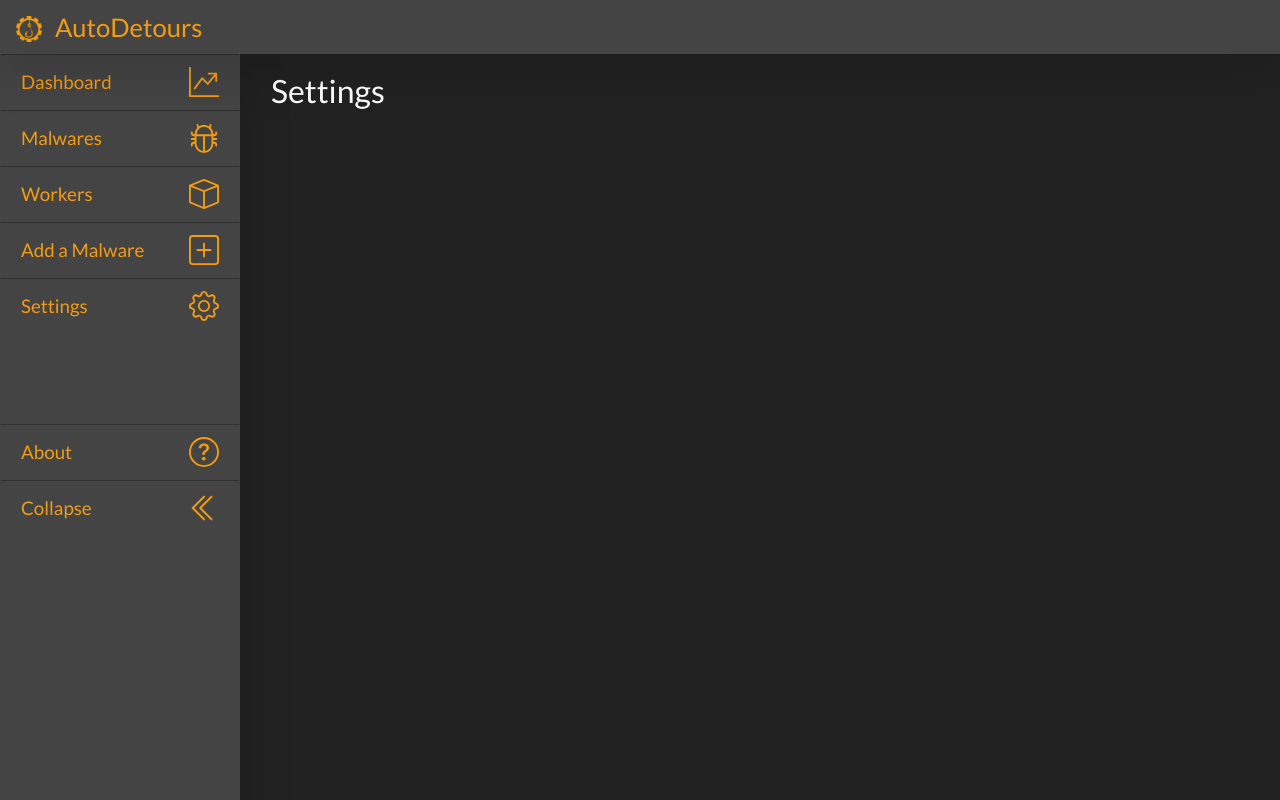
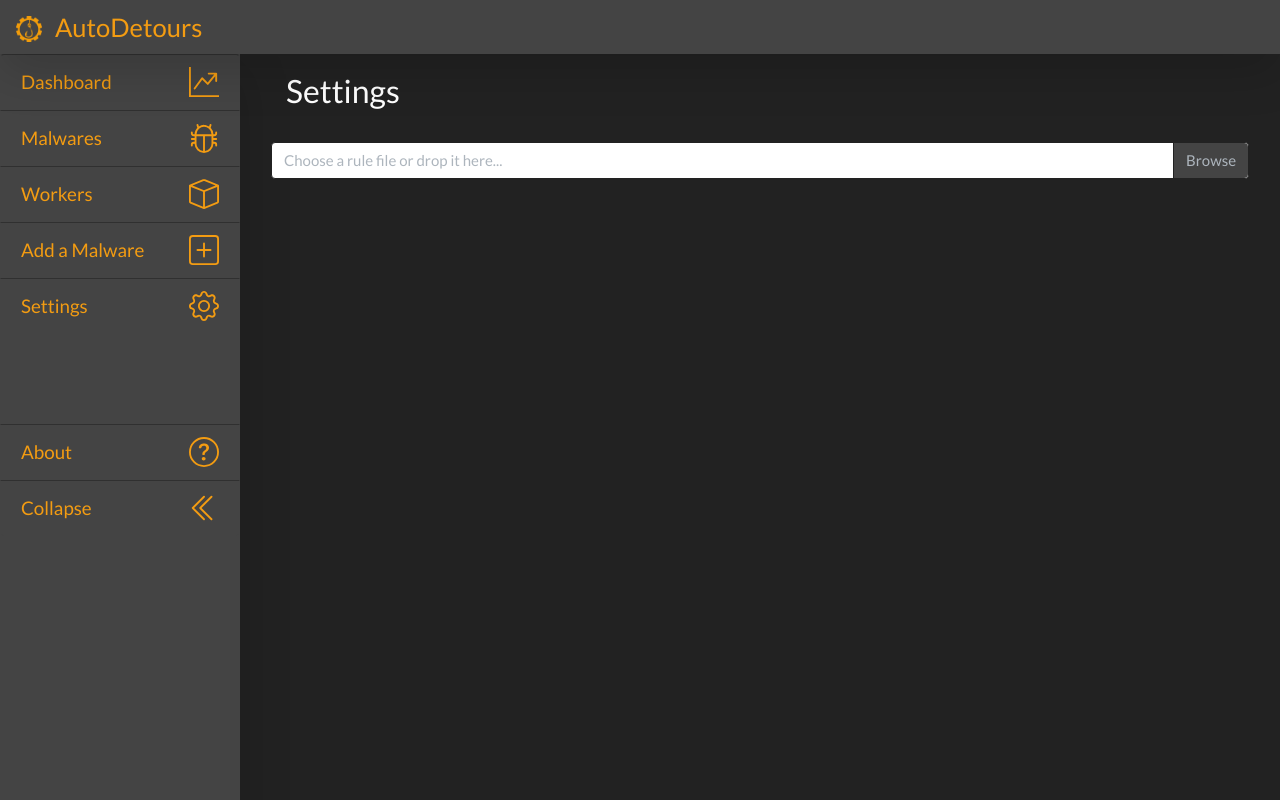
Before and after one commit to kn0wl3dge/AutoDetours, a Nuxt app in the folder frontend/: page /settings in a window 1280 px wide. Built offline with nearby package versions, Linux system fonts and the light colour scheme.

Commit message:
WIP tags front

```diff
--- /dev/null
+++ b/frontend/components/settings/Tags.vue
@@ -0,0 +1,26 @@
+<template>
+  <b-col>
+    <b-form-file
+      id="finput"
+      v-model="files"
+      :state="null"
+      size="md"
+      placeholder="Choose a rule file or drop it here..."
+      drop-placeholder="Drop files here..."
+      class="mb-2"
+      multiple
+    />
+  </b-col>
+</template>
+<script>
+  export default {
+    name: 'Tags',
+    data() {
+      return {
+        files: null
+      }
+    }
+  }
+</script>
+
+<style scoped></style>
--- a/frontend/pages/settings.vue
+++ /dev/null
@@ -1,14 +0,0 @@
-<template>
-  <b-container fluid>
-    <h3>Settings</h3>
-    <b-row class="mb-4" />
-  </b-container>
-</template>
-
-<script>
-export default {
-}
-</script>
-
-<style scoped>
-</style>
--- /dev/null
+++ b/frontend/pages/settings/index.vue
@@ -0,0 +1,30 @@
+<template>
+  <b-col>
+    <b-container fluid>
+      <h3>Settings</h3>
+      <b-row class="mb-4" />
+    </b-container>
+
+      <b-form-file
+        id="finput"
+        v-model="files"
+        :state="null"
+        size="md"
+        placeholder="Choose a rule file or drop it here..."
+        drop-placeholder="Drop files here..."
+        class="mb-2"
+        multiple
+      />
+  </b-col>
+</template>
+
+<script>
+import Tags from '../../components/settings/Tags'
+export default {
+  components: { Tags }
+}
+
+</script>
+
+<style scoped>
+</style>
--- a/frontend/plugins/api.js
+++ b/frontend/plugins/api.js
@@ -5,7 +5,8 @@ export default (ctx, inject) => {
 
   const repositories = {
     malware: repositoryWithAxios('malwares'),
-    workers: repositoryWithAxios('workers')
+    workers: repositoryWithAxios('workers'),
+    settings: repositoryWithAxios('settings')
   }
 
   inject('api', repositories)
```
Also changed, not shown: 1 other file (tests, documents, lock files or other folders).
